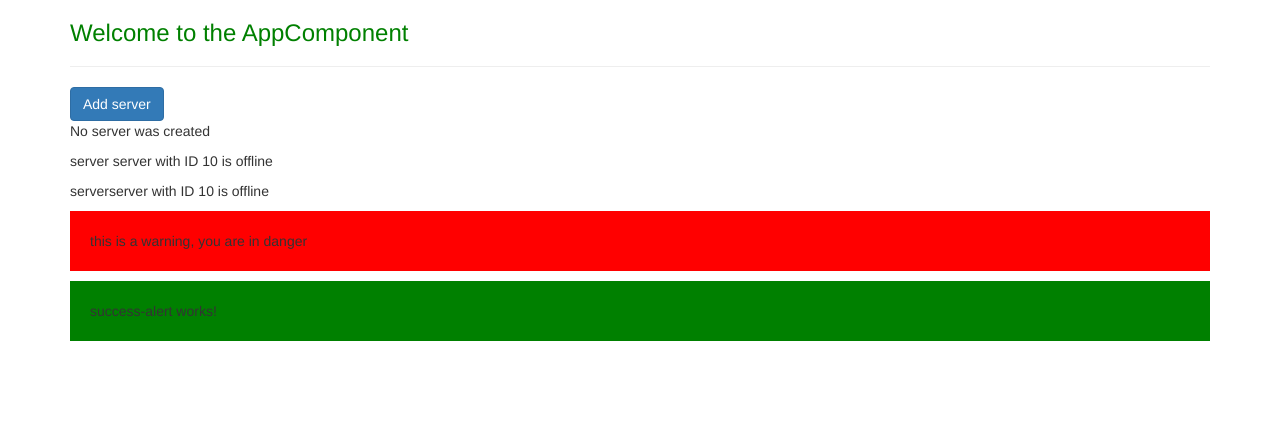
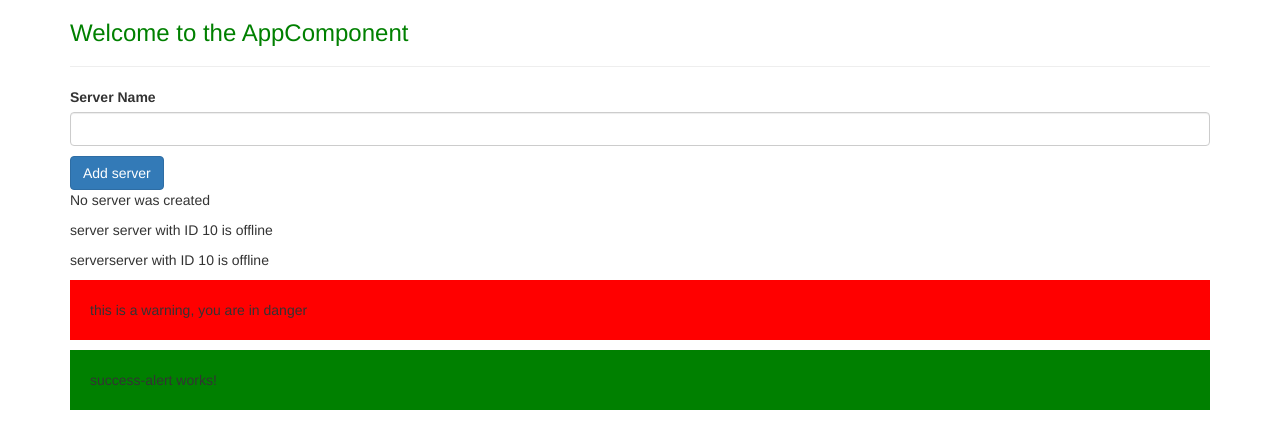
Before and after one commit to evagolabek/angular-app-udemy-course, an Angular app: page / in a window 1280 px wide. Shown: the top 448 px of the page. Built offline with nearby package versions, Linux system fonts and the light colour scheme.

Commit message:
event binding $event

```diff
--- a/src/app/servers/servers.component.html
+++ b/src/app/servers/servers.component.html
@@ -1,3 +1,12 @@
+
+<!-- ****$event**** is reserved variable name you can use in the template when using event binding, gives us access to event data-->
+<label>Server Name</label>
+<input
+type="text"
+class="form-control"
+(input)="onUpdateServerName($event)">
+<p>{{ serverName }}</p>
+
 <!-- enclosing 'disabled' in [] means we directly binding property i.e. this native element property to our own ts property 'allowNewServer'
 , disabled needs true or false which exactly what allowNewServer results in-->
 
--- a/src/app/servers/servers.component.ts
+++ b/src/app/servers/servers.component.ts
@@ -11,6 +11,7 @@ import { Component, OnInit } from '@angular/core';
 export class ServersComponent implements OnInit {
   allowNewServer = false;
   serverCreationStatus ='No server was created';
+  serverName = '';
 
   constructor() {
     setTimeout(() => {
@@ -23,4 +24,8 @@ export class ServersComponent implements OnInit {
   onCreateServer() {
     this.serverCreationStatus = 'server was created';
   }
+
+  onUpdateServerName(event: Event){
+    this.serverName = (<HTMLInputElement>event.target).value;
+  }
 }
```
